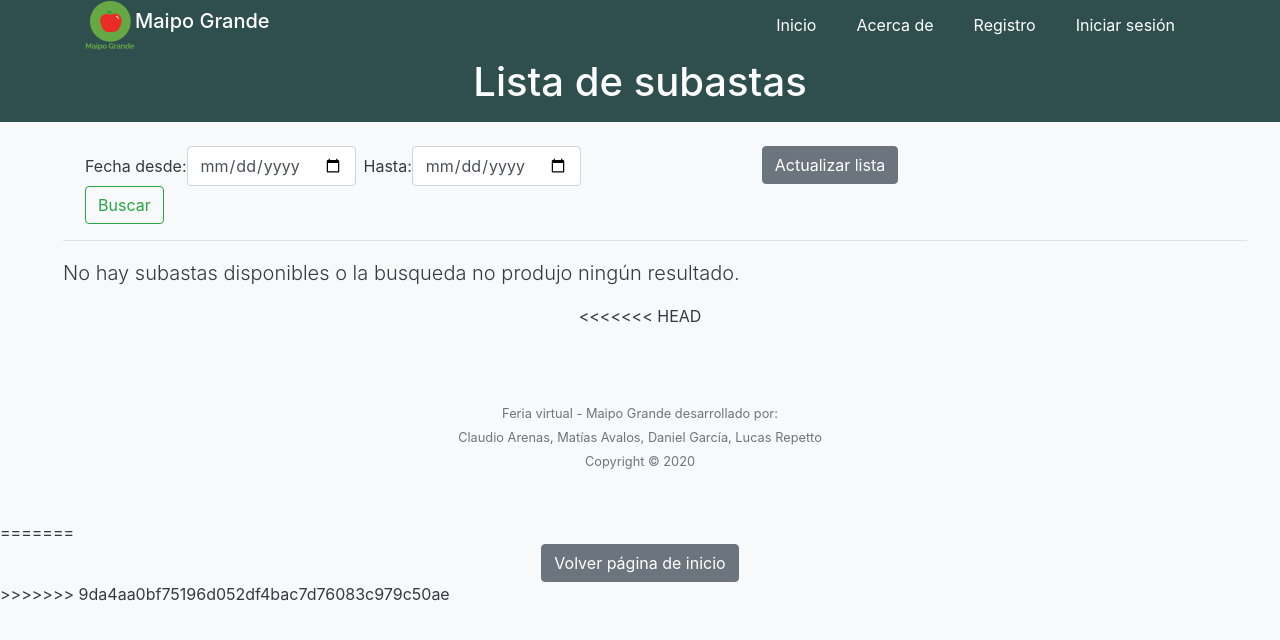
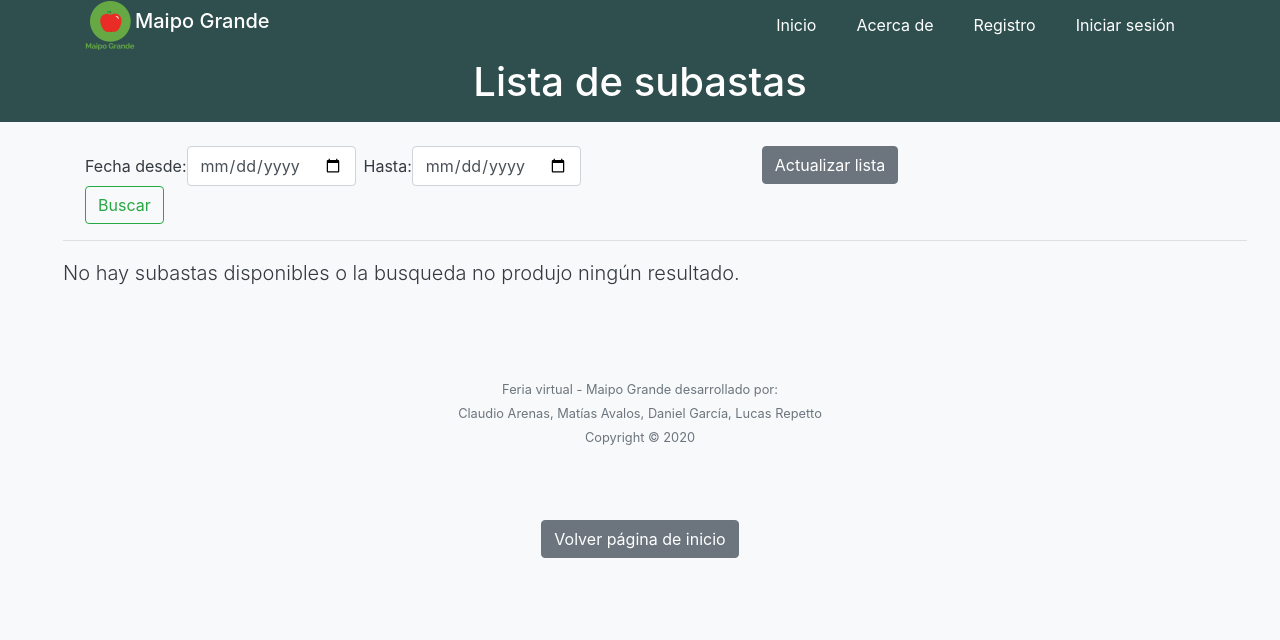
Before and after one commit to stngarcia8/feriavirtual.web, a Django app: page /transportista/subastas/listar/ in a window 1280 px wide. Shown: the top 640 px of the page. Run offline with Django 3.2, Linux system fonts and the light colour scheme; data that the repository does not hold is empty; some libraries are stand-ins or nearby versions.

Commit message:
listar-subasta hotfix

```diff
--- a/maipogrande/transportista/templates/transportista/subasta/subasta-listar.html
+++ b/maipogrande/transportista/templates/transportista/subasta/subasta-listar.html
@@ -93,17 +93,14 @@
             </p>
         {% endif %}
 
-<<<<<<< HEAD
 {% endblock %}
 
 {% block jsBody %}
     <script type="text/javascript" src="{% static 'core/js/transportista/subasta/subasta-listar.js' %}"></script>
-=======
         <!-- volver a la pagina de inicio -->
         <br>
         <div class="text-center">
         <a class="btn btn-secondary" href="{% url 'dinamicHome' %}" role="button"> Volver página de inicio </a>
         </div>
     </div>
->>>>>>> 9da4aa0bf75196d052df4bac7d76083c979c50ae
 {% endblock %}
```
